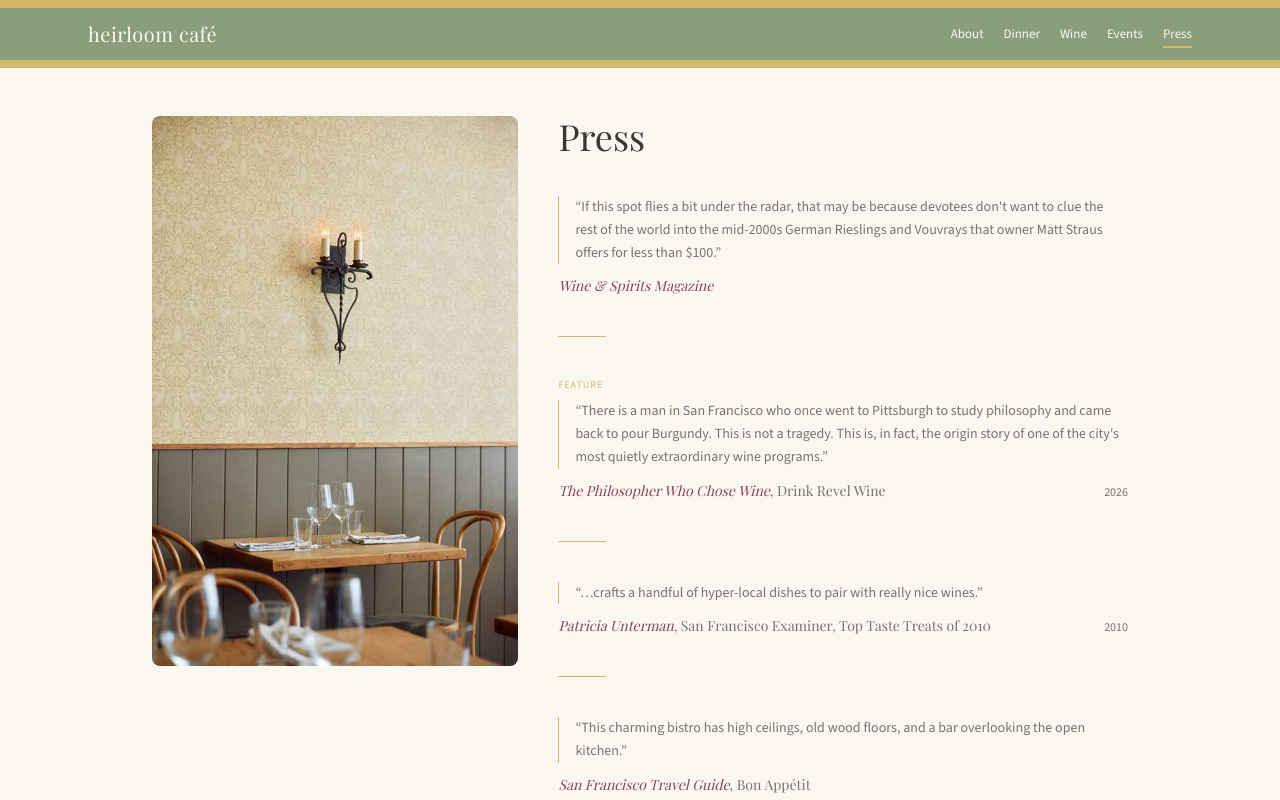
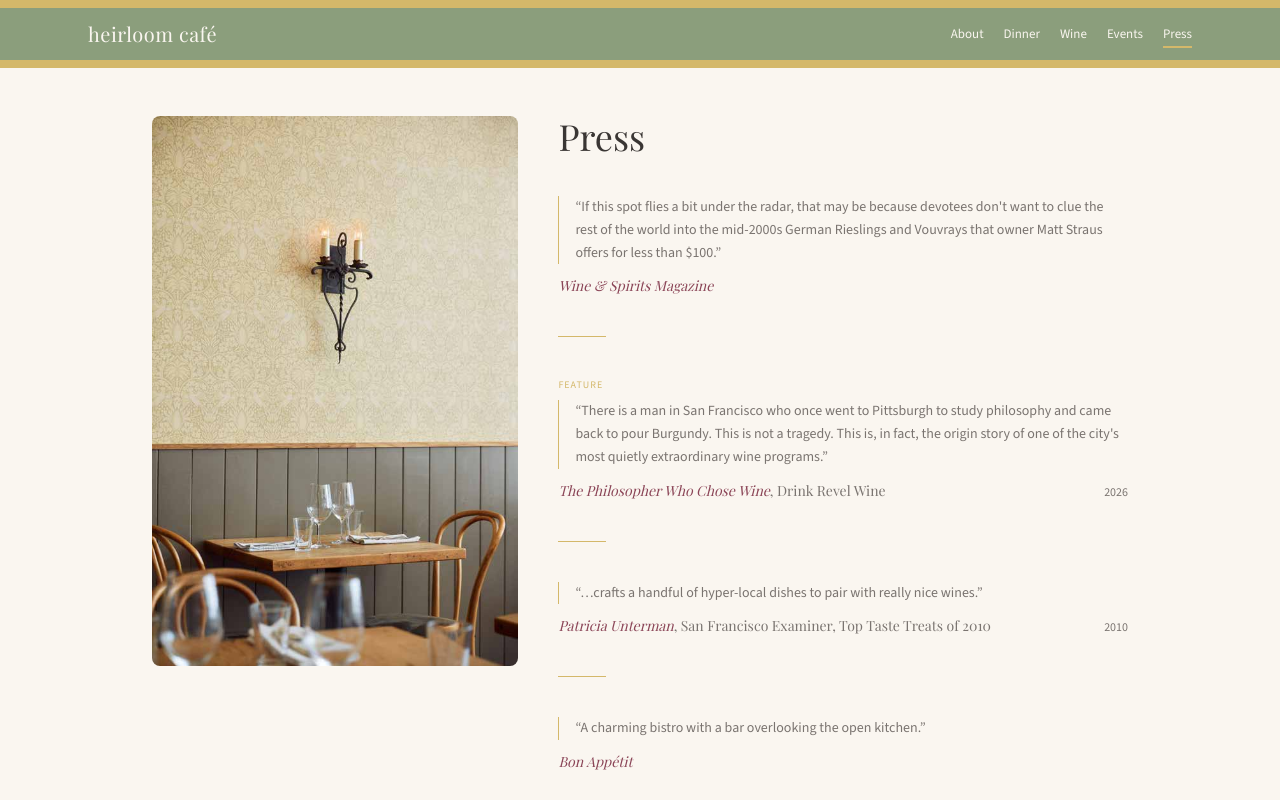
Before and after one commit to ginab61491/heirloom-cafe-test, a Next.js app: page /press in a window 1280 px wide. Shown: the top 800 px of the page. Built offline with nearby package versions, Linux system fonts and the light colour scheme; a web font is replaced by a local one.

Commit message:
Update Bon Appétit press quote and remove article title from attribution
Co-Authored-By: Claude Sonnet 4.6 <noreply@anthropic.com>

```diff
--- a/src/data/press.ts
+++ b/src/data/press.ts
@@ -34,9 +34,8 @@ export const pressItems: PressItem[] = [
     year: 2010,
   },
   {
-    source: "Bon Appétit",
-    title: "San Francisco Travel Guide",
-    quote: "This charming bistro has high ceilings, old wood floors, and a bar overlooking the open kitchen.",
+    source: "Bon App\u00e9tit",
+    quote: "A charming bistro with a bar overlooking the open kitchen.",
   },
   {
     source: "San Francisco Chronicle",
```
